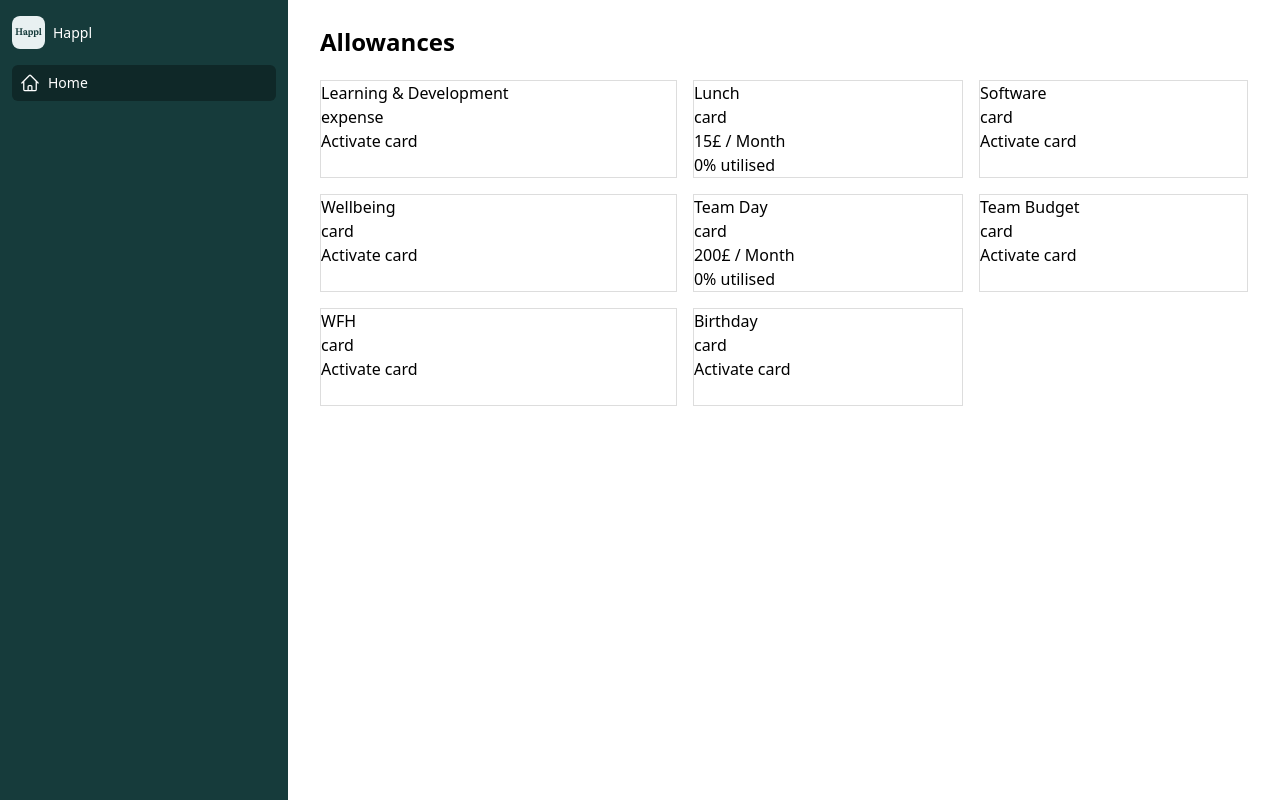
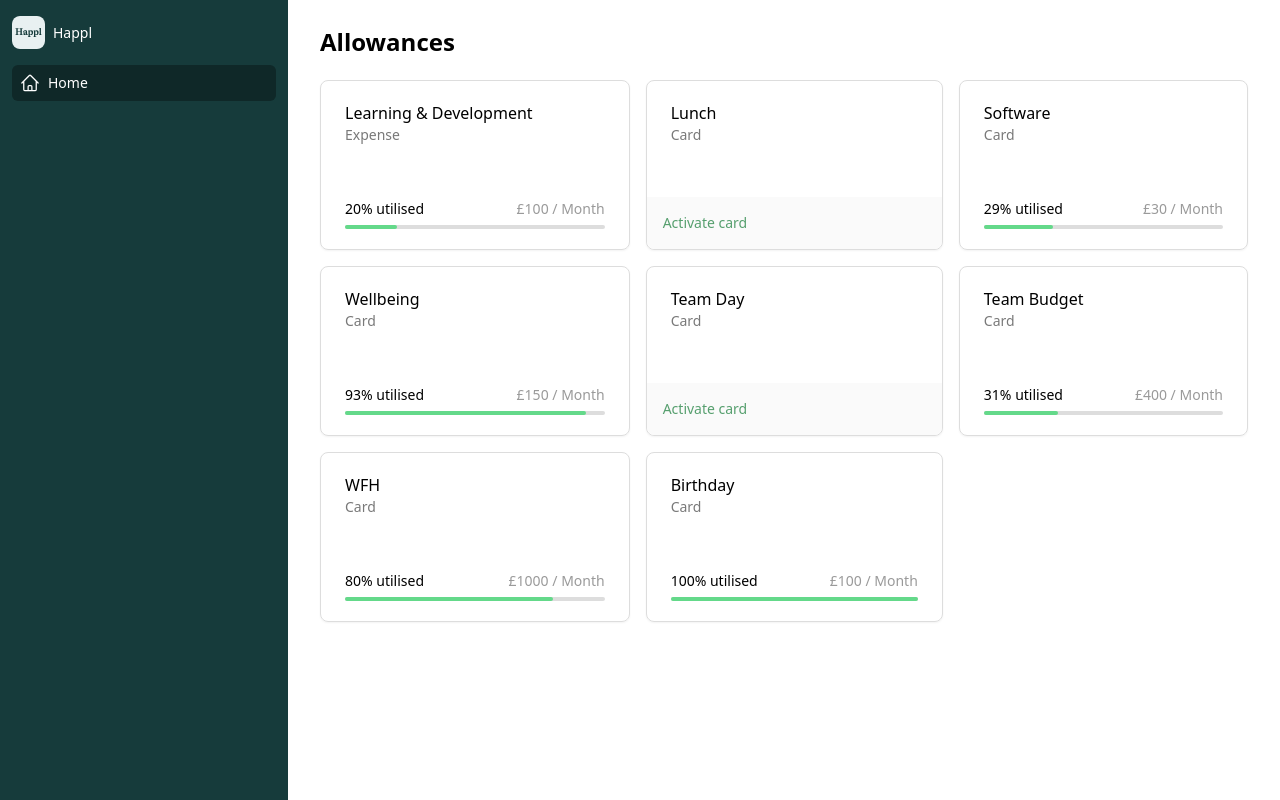
Before and after one commit to DavidLazar13/frontend-interview-task-happl, a Next.js app: page / in a window 1280 px wide. Built offline with nearby package versions, Linux system fonts and the light colour scheme.

Commit message:
style: styled card components

```diff
--- a/src/components/Card/Activate.tsx
+++ b/src/components/Card/Activate.tsx
@@ -2,7 +2,7 @@ import React from "react";
 
 const Activate = () => {
     return (
-        <div>
+        <div className='absolute bg-gray-100 p-4 rounded-b-lg text-lime-500 text-sm bottom-0 inset-x-0'>
             Activate card
         </div>
     )
--- a/src/components/Card/CardFooter.tsx
+++ b/src/components/Card/CardFooter.tsx
@@ -8,7 +8,7 @@ interface CardFooterProps {
 }
 
 const CardFooter = ({allowance}: CardFooterProps) => {
-        if (allowance.active) {
+        if (!allowance.active) {
            return(
                <div>
                    <Activate />
--- a/src/components/Card/Percentage.tsx
+++ b/src/components/Card/Percentage.tsx
@@ -9,8 +9,12 @@ const Percentage = ({allowance}:PercentageProps) => {
     const [percentage, setPercentage] = useState<number>(0)
 
     const getPercentage = () => {
-        const percentage = (+allowance.spent / +allowance.amount) * 100
+        const percentage = Math.trunc((+allowance.spent / +allowance.amount) * 100)
         setPercentage(percentage)
+    }
+
+    const percentageStyle: React.CSSProperties = {
+        width: `${percentage}%`
     }
 
     useEffect(() => {
@@ -18,11 +22,19 @@ const Percentage = ({allowance}:PercentageProps) => {
     }, [allowance])
 
     return (
-        <div>
-            {allowance.amount}
-            {allowance.currency} / Month
-            <br/>
-             {percentage}% utilised
+        <div className='pb-5 mx-6'>
+            <div className='flex justify-between'>
+                <div className='text-sm font-medium'>
+                    {percentage}% utilised
+                </div>
+                <div className='text-sm text-gray-300'>
+                    {allowance.currency}
+                    {allowance.amount} / Month
+                </div>
+            </div>
+            <div className="w-full bg-gray-200 rounded-full h-1 mt-1.5">
+                <div className="bg-green-600 h-1 rounded-full" style={percentageStyle}></div>
+            </div>
         </div>
     )
 }
--- a/src/components/Card/index.tsx
+++ b/src/components/Card/index.tsx
@@ -7,9 +7,11 @@ interface CardProps {
 
 const Card = ({allowance}: CardProps) => {
     return (
-        <div className='border'>
-            <h3 className=''>{allowance.name}</h3>
-            <h4 className=''>{allowance.type}</h4>
+        <div className='relative border rounded-lg shadow-sm'>
+            <div className='px-6 pt-5 mb-12 pb-1.5'>
+                <h3 className='font-medium'>{allowance.name}</h3>
+                <h4 className='text-sm capitalize text-gray-400'>{allowance.type}</h4>
+            </div>
             <CardFooter allowance={allowance}/>
         </div>
     )
--- a/tailwind.config.js
+++ b/tailwind.config.js
@@ -13,6 +13,7 @@ module.exports = {
         300: '#245050',
         400: '#163B3B',
         500: '#0F2828',
+        600: '#64D98A',
       },
       lime: {
         100: '#E0F7E8',
```
